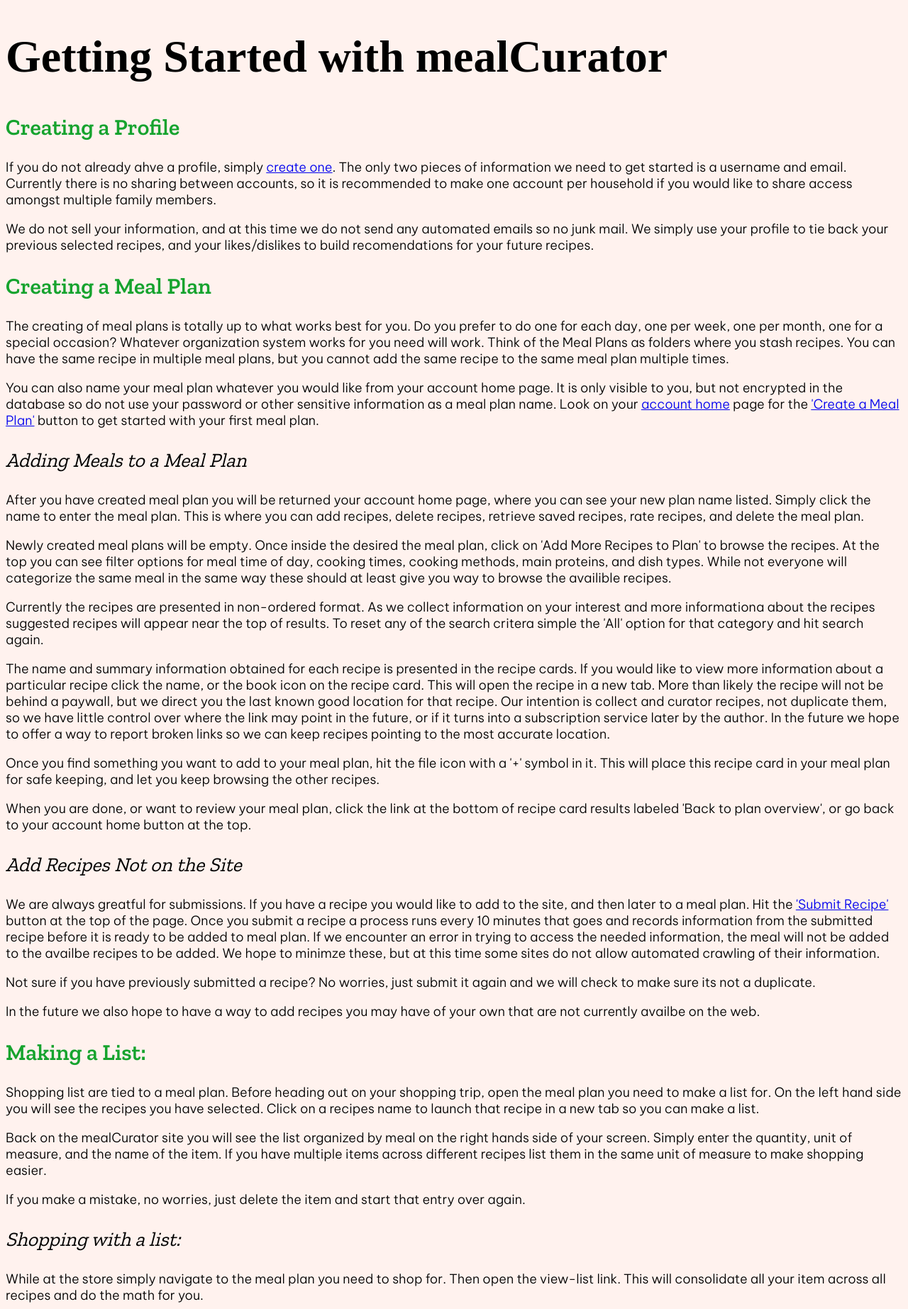
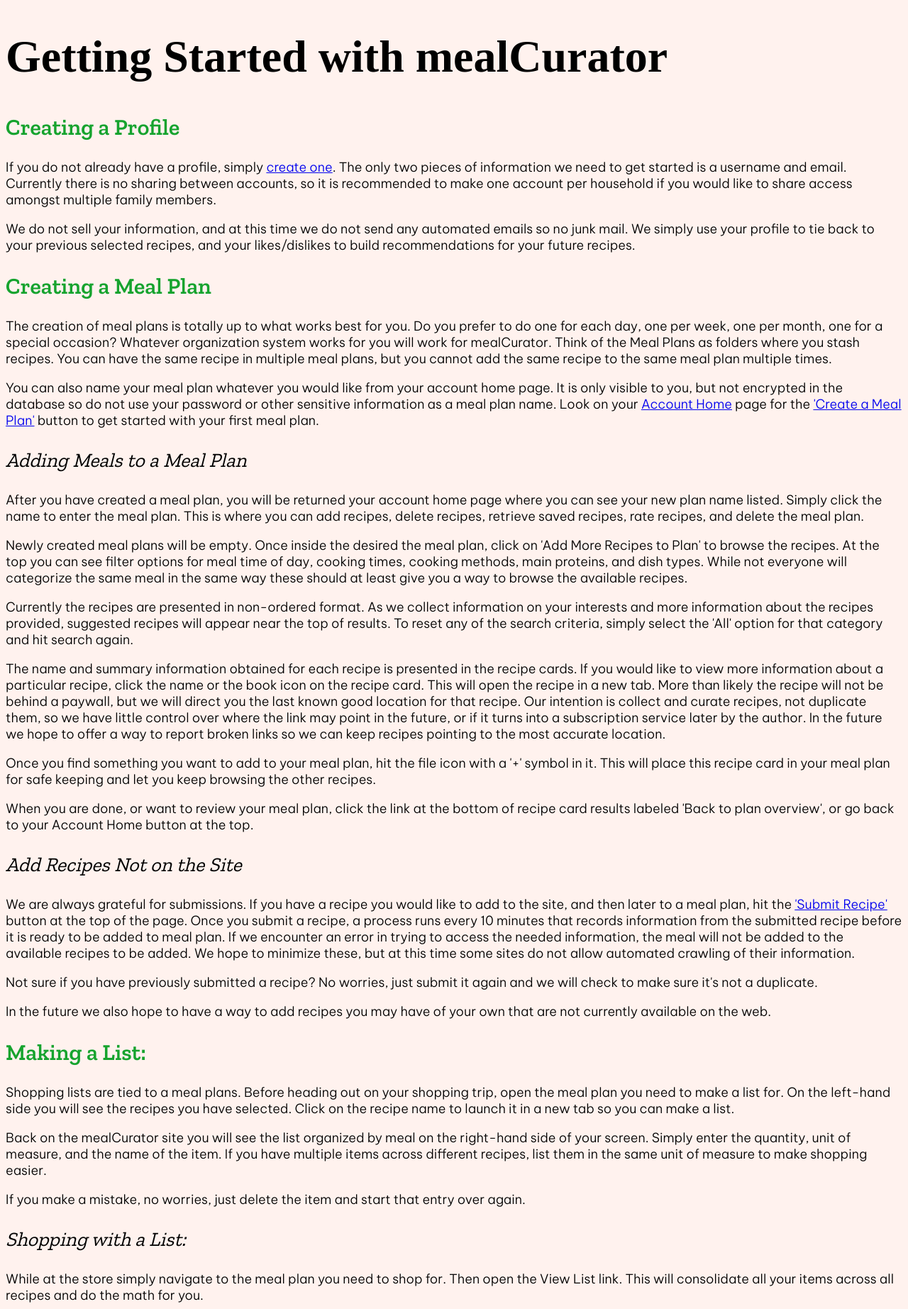
Before and after one commit to jtweeder/mealcurator, a Django app: page /howto in a window 1280 px wide. Shown: the part 75-1920 px from the top of the page at 71% size. Run offline with Django 4.2, Linux system fonts and the light colour scheme; parts of the project's set-up code (start-up, migrations or seed data) failed here and were passed over; some web fonts are replaced.

Commit message:
spelling fixes

```diff
--- a/templates/attribution.html
+++ b/templates/attribution.html
@@ -5,8 +5,8 @@
 <h1>mealCurator Attribution Page</h1>
 
 <p>
-We depend on the open-source community, and creative common licensed for this site.  This page reflects the vector graphics we have used, and the attribution to the creators that make them possible.
-Please check out their other work and, if you are able support their work.
+We depend on the open-source community, and creative common license for this site.  This page reflects the vector graphics we have used, and the attribution to the creators that make them possible.
+Please check out their other work and, if you are able, support their work.
 </p>
 
 {% for attribution in ccc %}
--- a/templates/howto.html
+++ b/templates/howto.html
@@ -5,54 +5,54 @@
 <h1>Getting Started with mealCurator</h1>
 
 <h2>Creating a Profile</h2>
-<p>If you do not already ahve a profile, simply <a href="{% url 'register' %}">create one</a>.  The only two pieces of information we need to get started is a username and email.  Currently there is no sharing between accounts, so it is recommended to make one account per household if you would like to share access amongst multiple family members.</p>
+<p>If you do not already have a profile, simply <a href="{% url 'register' %}">create one</a>.  The only two pieces of information we need to get started is a username and email.  Currently there is no sharing between accounts, so it is recommended to make one account per household if you would like to share access amongst multiple family members.</p>
 
-<p>We do not sell your information, and at this time we do not send any automated emails so no junk mail.  We simply use your profile to tie back your previous selected recipes, and your likes/dislikes to build recomendations for your future recipes.</p>
+<p>We do not sell your information, and at this time we do not send any automated emails so no junk mail.  We simply use your profile to tie back to your previous selected recipes, and your likes/dislikes to build recommendations for your future recipes.</p>
 
 <h2>Creating a Meal Plan</h2>
-<p>The creating of meal plans is totally up to what works best for you.  Do you prefer to do one for each day, one per week, one per month, one for a special occasion?  Whatever organization system works for you need will work.  Think of the Meal Plans as folders where you stash recipes.  You can have the same recipe in multiple meal plans, but you cannot add the same recipe to the same meal plan multiple times.</p>
+<p>The creation of meal plans is totally up to what works best for you.  Do you prefer to do one for each day, one per week, one per month, one for a special occasion?  Whatever organization system works for you will work for mealCurator.  Think of the Meal Plans as folders where you stash recipes.  You can have the same recipe in multiple meal plans, but you cannot add the same recipe to the same meal plan multiple times.</p>
 
-<p>You can also name your meal plan whatever you would like from your account home page.  It is only visible to you, but not encrypted in the database so do not use your password or other sensitive information as a meal plan name.  Look on your <a href="{% url 'welcome' %}">account home</a> page for the <a href="{% url 'make-plan' %}">'Create a Meal Plan'</a> button to get started with your first meal plan.</p>
+<p>You can also name your meal plan whatever you would like from your account home page.  It is only visible to you, but not encrypted in the database so do not use your password or other sensitive information as a meal plan name.  Look on your <a href="{% url 'welcome' %}">Account Home</a> page for the <a href="{% url 'make-plan' %}">'Create a Meal Plan'</a> button to get started with your first meal plan.</p>
 
 <h3>Adding Meals to a Meal Plan</h3>
-<p>After you have created meal plan you will be returned your account home page, where you can see your new plan name listed.  Simply click the name to enter the meal plan.  This is where you can add recipes, delete recipes, retrieve saved recipes, rate recipes, and delete the meal plan.</p>
+<p>After you have created a meal plan, you will be returned your account home page where you can see your new plan name listed.  Simply click the name to enter the meal plan.  This is where you can add recipes, delete recipes, retrieve saved recipes, rate recipes, and delete the meal plan.</p>
 
-<p>Newly created meal plans will be empty.  Once inside the desired the meal plan, click on 'Add More Recipes to Plan' to browse the recipes.  At the top you can see filter options for meal time of day, cooking times, cooking methods, main proteins, and dish types.  While not everyone will categorize the same meal in the same way these should at least give you way to browse the availible recipes.</p>
+<p>Newly created meal plans will be empty.  Once inside the desired the meal plan, click on 'Add More Recipes to Plan' to browse the recipes.  At the top you can see filter options for meal time of day, cooking times, cooking methods, main proteins, and dish types.  While not everyone will categorize the same meal in the same way these should at least give you a way to browse the available recipes.</p>
 
-<p>Currently the recipes are presented in non-ordered format.  As we collect information on your interest and more informationa about the recipes suggested recipes will appear near the top of results.  To reset any of the search critera simple the 'All' option for that category and hit search again.</p>
+<p>Currently the recipes are presented in non-ordered format.  As we collect information on your interests and more information about the recipes provided, suggested recipes will appear near the top of results.  To reset any of the search criteria, simply select the 'All' option for that category and hit search again.</p>
 
-<p>The name and summary information obtained for each recipe is presented in the recipe cards.  If you would like to view more information about a particular recipe click the name, or the book icon on the recipe card.  This will open the recipe in a new tab.  More than likely the recipe will not be behind a paywall, but we direct you the last known good location for that recipe.  Our intention is collect and curator recipes, not duplicate them, so we have little control over where the link may point in the future, or if it turns into a subscription service later by the author.  In the future we hope to offer a way to report broken links so we can keep recipes pointing to the most accurate location.</p>
+<p>The name and summary information obtained for each recipe is presented in the recipe cards.  If you would like to view more information about a particular recipe, click the name or the book icon on the recipe card.  This will open the recipe in a new tab.  More than likely the recipe will not be behind a paywall, but we will direct you the last known good location for that recipe.  Our intention is collect and curate recipes, not duplicate them, so we have little control over where the link may point in the future, or if it turns into a subscription service later by the author.  In the future we hope to offer a way to report broken links so we can keep recipes pointing to the most accurate location.</p>
 
-<p>Once you find something you want to add to your meal plan, hit the file icon with a '+' symbol in it.  This will place this recipe card in your meal plan for safe keeping, and let you keep browsing the other recipes.</p>
+<p>Once you find something you want to add to your meal plan, hit the file icon with a '+' symbol in it.  This will place this recipe card in your meal plan for safe keeping and let you keep browsing the other recipes.</p>
 
-<p>When you are done, or want to review your meal plan, click the link at the bottom of recipe card results labeled 'Back to plan overview', or go back to your account home button at the top.</p>
+<p>When you are done, or want to review your meal plan, click the link at the bottom of recipe card results labeled 'Back to plan overview', or go back to your Account Home button at the top.</p>
 
 <h3>Add Recipes Not on the Site</h3>
-<p>We are always greatful for submissions.  If you have a recipe you would like to add to the site, and then later to a meal plan.  Hit the <a href="{% url 'get-recipe' %}">'Submit Recipe'</a> button at the top of the page.  Once you submit a recipe a process runs every 10 minutes that goes and records information from the submitted recipe before it is ready to be added to meal plan.  If we encounter an error in trying to access the needed information, the meal will not be added to the availbe recipes to be added.  We hope to minimze these, but at this time some sites do not allow automated crawling of their information.</p>
-<p>Not sure if you have previously submitted a recipe?  No worries, just submit it again and we will check to make sure its not a duplicate.</p>
-<p>In the future we also hope to have a way to add recipes you may have of your own that are not currently availbe on the web.</p>
+<p>We are always grateful for submissions.  If you have a recipe you would like to add to the site, and then later to a meal plan, hit the <a href="{% url 'get-recipe' %}">'Submit Recipe'</a> button at the top of the page.  Once you submit a recipe, a process runs every 10 minutes that records information from the submitted recipe before it is ready to be added to meal plan.  If we encounter an error in trying to access the needed information, the meal will not be added to the available recipes to be added.  We hope to minimize these, but at this time some sites do not allow automated crawling of their information.</p>
+<p>Not sure if you have previously submitted a recipe?  No worries, just submit it again and we will check to make sure it's not a duplicate.</p>
+<p>In the future we also hope to have a way to add recipes you may have of your own that are not currently available on the web.</p>
 
 <h2>Making a List:</h2>
-<p>Shopping list are tied to a meal plan.  Before heading out on your shopping trip, open the meal plan you need to make a list for.  On the left hand side you will see the recipes you have selected.  Click on a recipes name to launch that recipe in a new tab so you can make a list.</p>
-<p>Back on the mealCurator site you will see the list organized by meal on the right hands side of your screen.  Simply enter the quantity, unit of measure, and the name of the item.  If you have multiple items across different recipes list them in the same unit of measure to make shopping easier.</p>
+<p>Shopping lists are tied to a meal plans.  Before heading out on your shopping trip, open the meal plan you need to make a list for.  On the left-hand side you will see the recipes you have selected.  Click on the recipe name to launch it in a new tab so you can make a list.</p>
+<p>Back on the mealCurator site you will see the list organized by meal on the right-hand side of your screen.  Simply enter the quantity, unit of measure, and the name of the item.  If you have multiple items across different recipes, list them in the same unit of measure to make shopping easier.</p>
 <p>If you make a mistake, no worries, just delete the item and start that entry over again.</p>
 
-<h3>Shopping with a list:</h3>
-<p>While at the store simply navigate to the meal plan you need to shop for.  Then open the view-list link.  This will consolidate all your item across all recipes and do the math for you.</p>
+<h3>Shopping with a List:</h3>
+<p>While at the store simply navigate to the meal plan you need to shop for.  Then open the View List link.  This will consolidate all your items across all recipes and do the math for you.</p>
 <p>If you happen to measure the same item in two recipes with different units of measures they will appear right after each other, but will check off together.  Don't worry about loosing connection, or refreshing your browser. The information will be stored as you check them off.</p>
 <p>We will continually improve the way we organize items and are always open to feedback. </p>
 
 <h2>Finding Saved Meals</h2>
-<p>From your account home, simple click the meal plan name, and you will be presented with the recipe cards for saved recipes.  Click on the recipe name or the book icon to open the recipe in a new tab.  If you end up not needing, or added a recipe in error hit the trash can icon to remove the recipe card from your meal plan.</p>
+<p>From your Account Home, simply click the meal plan name and you will be presented with the recipe cards for saved recipes.  Click on the recipe name or the book icon to open the recipe in a new tab.  If you end up not needing a recipe, or added one in error, hit the trash can icon to remove the recipe card from your meal plan.</p>
 
 <h3>Rating Meals</h3>
-<p>After you have prepared and hopefully enjoyed your meal, please come back and give it a thumbs-up or thumbs-down rating.  This helps us to collect information on the popularity, quality on recipes all over the site.  At the same time it helps to collect information on your individual taste to stregnthen the individual suggestion engine.</p>
-<p>If you need to change a rating simply click the other rating icon for the particular recipe.  If you cook a recipe across different meal plans feel free to give a rating each time.  Season to season taste trends, or becoming bored of recipe overtime may change your rating across time and this information is helpful.</p>
+<p>After you have prepared and hopefully enjoyed your meal, please come back and give it a thumbs-up or thumbs-down rating.  This helps us to collect information on the popularity and quality on recipes all over the site.  At the same time it helps to collect information on your individual taste to strengthen the suggestion engine.</p>
+<p>If you need to change a rating, simply click the other rating icon for the particular recipe.  If you cook a recipe across different meal plans feel free to give a rating each time.  Season-to-season taste trends, or becoming bored of a recipe, may change your rating across time and this information is helpful.</p>
 
 <h2>Deleting Meal Plans</h2>
-<p>Once you are done with a meal plan feel free to click the 'Delete Meal Plan' button when viewing the meal plan.  This will simply keep the meal plan from showing up when you view your account home page.  We keep the records in the back-end to be able to run your customize suggestions.</p>
-<p>Prefer to keep all the meal plans forever.  Great!  Do what works for your presonal need.  Currently we do not have a limit the number of active recipes for each user.  The time may come when this limit needs to happen, but right now knock yourself out!</p>
+<p>Once you are done with a meal plan feel free to click the 'Delete Meal Plan' button when viewing the meal plan.  This will simply keep the meal plan from showing up when you view your Account Home page.  We keep the records in the back-end to be able to run your customized suggestions.</p>
+<p>Prefer to keep all the meal plans forever?  Great!  Do what works for your personal need.  Currently we do not have a limit on the number of active recipes for each user.  The time may come when this limit needs to happen, but right now knock yourself out!</p>
 
 <h2>Suggestions?</h2>
-<p>Have a suggestion? Better yet do you know a little Django, HTML/CSS, or just great at proof-reading text and want to contribute.  Visit the sites github repository and contribute.  No guarantee we will implement every suggestion, but input and contrubtions are welcome.  We are currently in pre-release so robust changes will be held until we get further along.</p>
+<p>Have a suggestion? Better yet do you know a little Django, HTML/CSS, or just great at proofreading text and want to contribute?  Visit the site's github repository and contribute.  No guarantee we will implement every suggestion, but input and contrubtions are welcome.  We are currently in pre-release so robust changes will be held until we get further along.</p>
 {% endblock page_content %}
--- a/templates/meals/raw_recipe_form.html
+++ b/templates/meals/raw_recipe_form.html
@@ -77,7 +77,7 @@ td{
 </div>
 <div>
     <h3>Instructions for Recipe Submission:</h3>
-    <p>Complete and submit the form above to add recipes to our databases.  Once we get a moment to analyze the recipe we will make it availible to add to meal plans.  Not all recipe sites allow autmoated crawling, and if we hit an error we will not be able to add it to our recipe databases.  </p>
+    <p>Complete and submit the form above to add recipes to our databases.  Once we get a moment to analyze the recipe we will make it available to add to meal plans.  Not all recipe sites allow automated crawling, and if we hit an error we will not be able to add it to our recipe database.  </p>
      <p>The form will clear if the submission was successful and allow for more submissions.  If the URL is already found a message will appear.  Please complete all applicable fields. </p>
 </div>
 {% endblock %}
--- a/templates/registration/password_reset_form.html
+++ b/templates/registration/password_reset_form.html
@@ -4,7 +4,7 @@
 <h1>Forgot your password?</h1>
 
 <h2>Enter Email:</h2>
-<p>Enter you email address below and we will send you instructions to reset your password.</p>
+<p>Enter your email address below and we will send you instructions to reset your password.</p>
 
 <form method="POST">
     {% csrf_token %}
```
Also changed, not shown: templates/about.html (+9 -9 lines), templates/font_style.html (+4 -4 lines).
